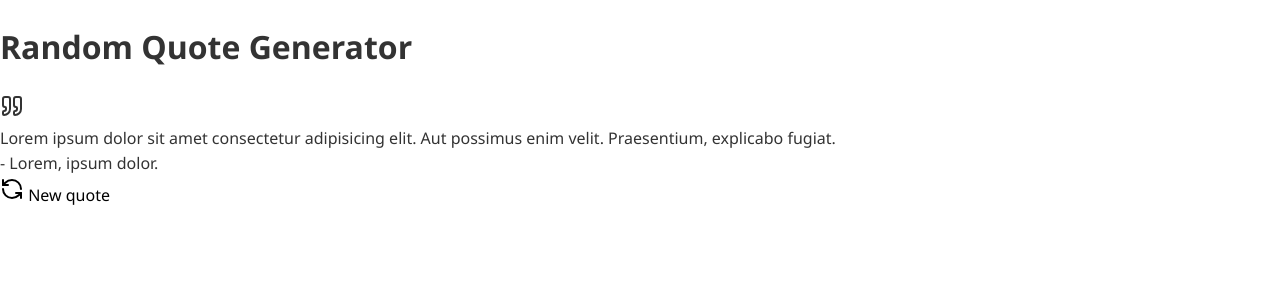
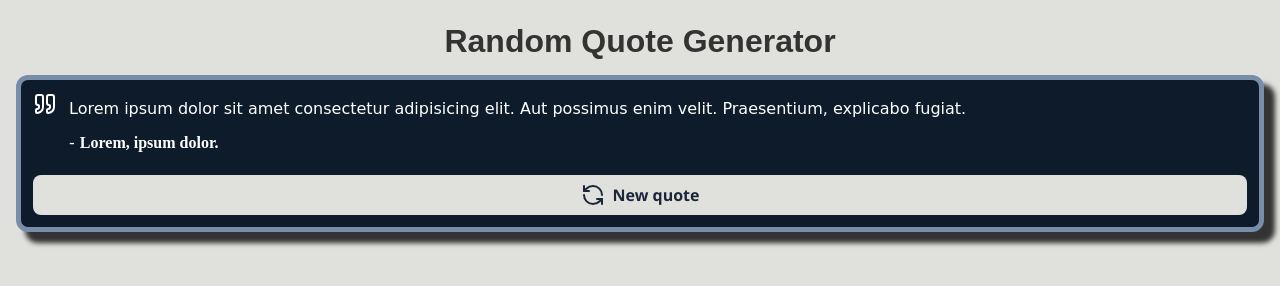
Before and after one commit to RaulLimon3/random-quote-generator, a website built with Vite: page vanilla/index.html in a window 1280 px wide. Built offline with nearby package versions, Linux system fonts and the light colour scheme.

Commit message:
feat(ui): add initial quote generator styling

```diff
--- a/vanilla/src/css/resets.css
+++ b/vanilla/src/css/resets.css
@@ -18,8 +18,11 @@ html {
 body {
     font-family: 'Segoe UI', Tahoma, Geneva, Verdana, sans-serif;
     line-height: 1.6;
-    background: #fff;
+    background: #e0e1dd;
     color: #333;
+    width: 100dvw;
+    height: 100dvh;
+    padding: 16px;
 }
 
 button {
--- a/vanilla/src/style.css
+++ b/vanilla/src/style.css
@@ -1,2 +1,87 @@
 @import url('./css/normalize.css');
 @import url('./css/resets.css');
+
+.main {
+    width: 100%;
+    height: 100%;
+    display: flex;
+    flex-direction: column;
+    gap: 8px;
+}
+
+.title {
+    margin: 0;
+    text-align: center;
+    font-family: 'Andika', sans-serif;
+    font-weight: 700;
+}
+
+.container {
+    width: 100%;
+    flex-grow: 1;
+}
+
+.card {
+    width: 100%;
+    background: #0D1B2A;
+    color: #fff;
+    padding: 12px;
+    border: 5px solid #778DA9;
+    border-radius: 12px;
+    box-shadow: 10px 10px 5px 1px #333;
+}
+
+.card-content {
+    width: 100%;
+    display: flex;
+    flex-direction: column;
+    gap: 16px;
+}
+
+.card-body {
+    display: flex;
+    gap: 8px;
+}
+
+.quote {
+    flex: 1;
+    display: flex;
+    flex-direction: column;
+    gap: 8px;
+    font-family: 'Italianno', cursive;
+    font-weight: 400;
+    padding: 4px;
+}
+
+.author {
+    font-family: initial;
+    font-weight: 700;
+}
+
+.card-cta {
+    width: 100%;
+}
+
+.btn {
+    width: 100%;
+    background: #E0E1DD;
+    color: #1B263B;
+    font-weight: bold;
+    display: flex;
+    justify-content: center;
+    align-items: center;
+    padding: 8px 16px;
+    border-radius: 8px;
+    gap: 8px;
+    transition: background 0.3s ease, transform 0.1s ease;
+}
+
+.btn:hover {
+    color: #E0E1DD;
+    background: #778DA9;
+}
+
+.btn:active {
+    background: #415A77;
+    transform: translate(8px 8px);
+}
```
